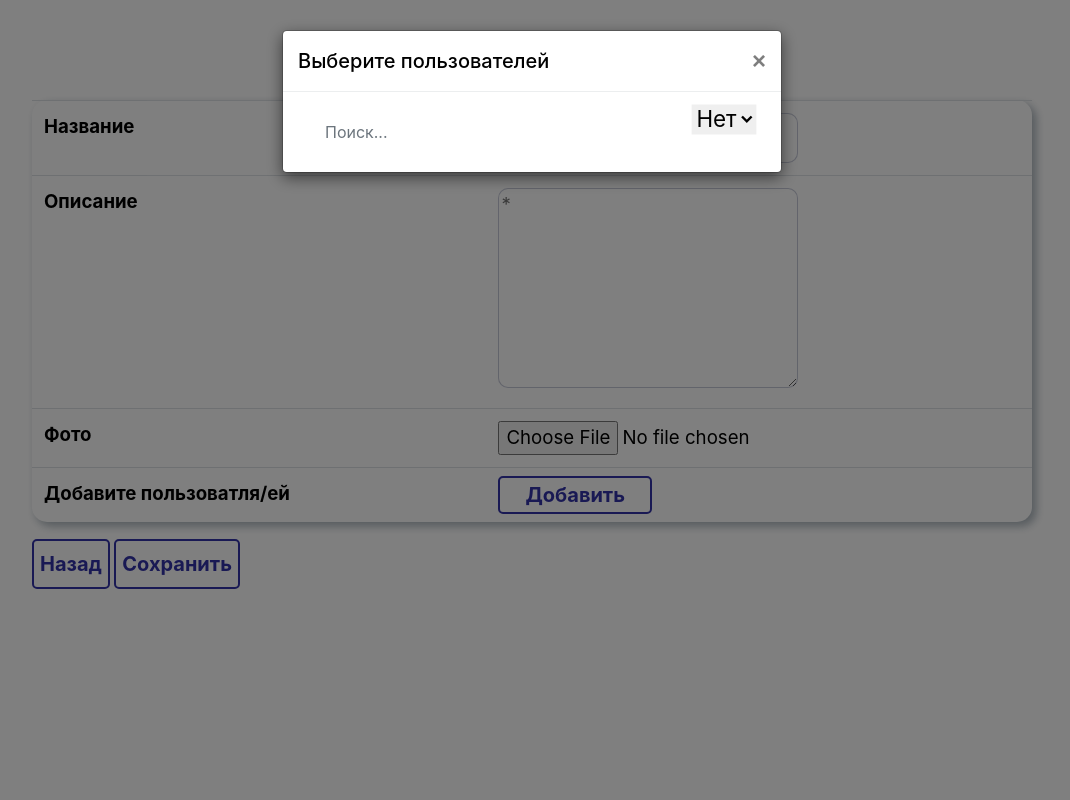
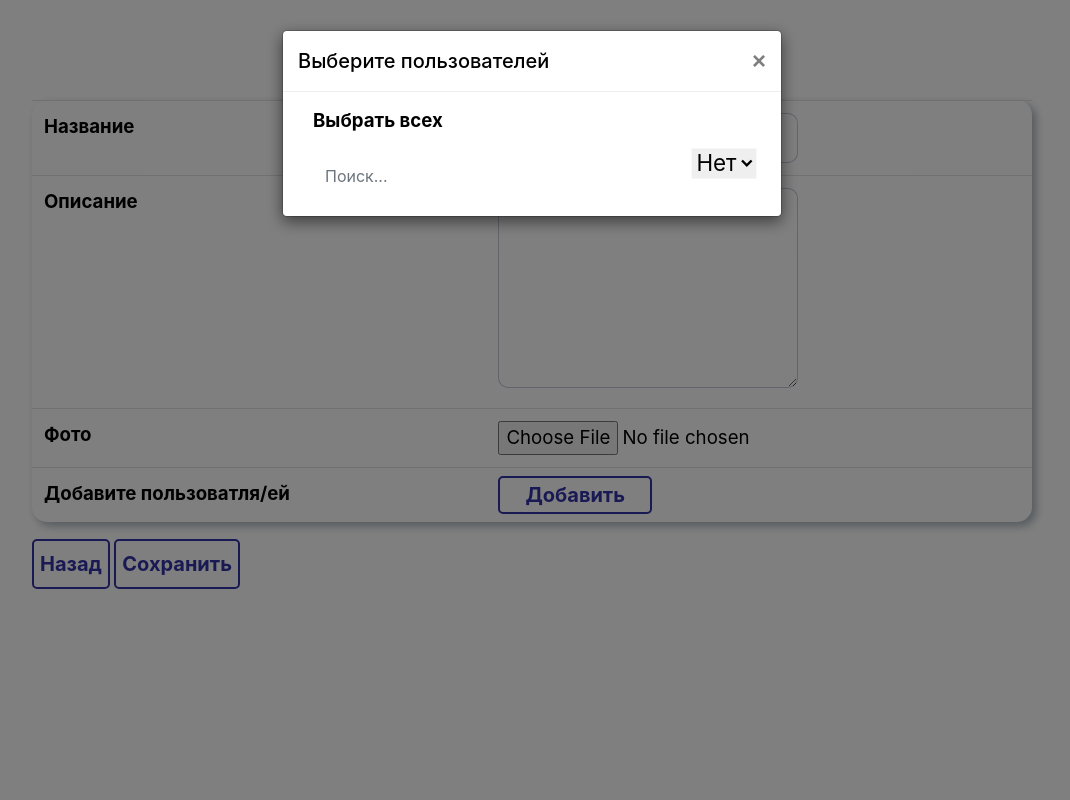
Before and after one commit to chesterzed/MDS_tg_bot, a Django app: page /mailing/1 in a window 1280 px wide, after a click on "Добавить". Shown: the whole page, without its empty margins (108-1178 px from the left). Run offline with Django 4.2, Linux system fonts and the light colour scheme; some libraries are stand-ins or nearby versions.

Commit message:
Update mailing.html

```diff
--- a/crm/templates/work/mailing.html
+++ b/crm/templates/work/mailing.html
@@ -51,7 +51,7 @@
 									</div>
 									<div class="modal-body">
 										<div class="col">
-
+											<p>Выбрать всех</p>
 											<select name="manageAll" id="{{user.phone}}"
 												style="border: 0;  float: right; transform: scale(1.2); ">
 												<p>Выбрать всех</p>
```
